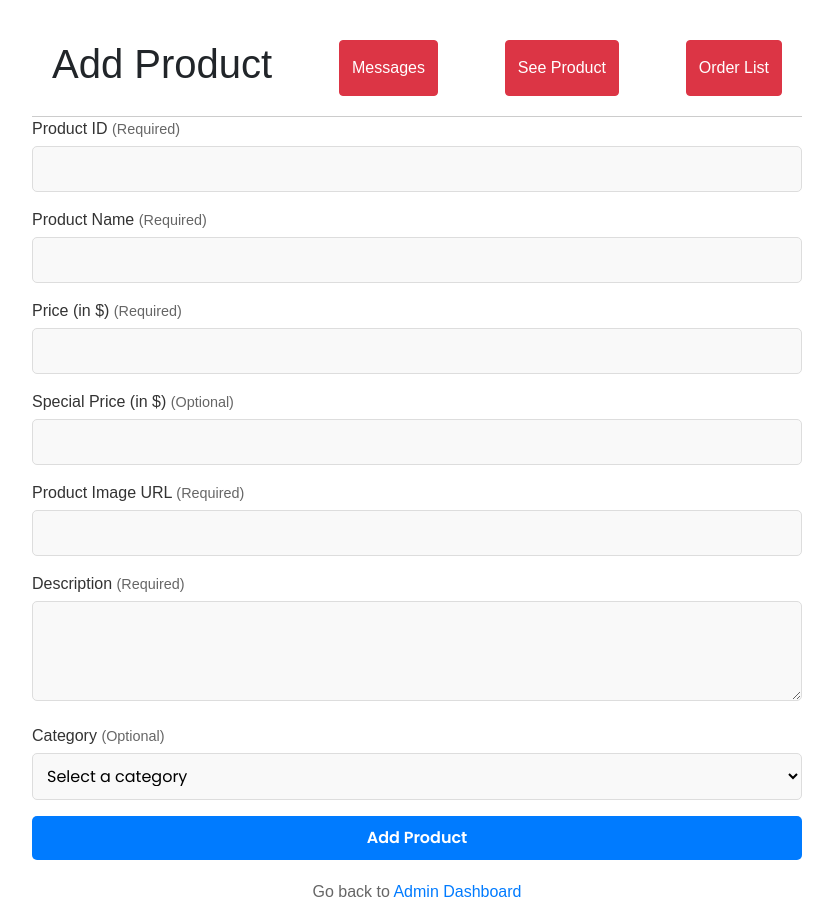
After one commit to ArefinReza/CoffeShop, a PHP site: page /addproduct.html in a window 1280 px wide. The commit adds this page. Shown: the whole page, without its empty margins (223-1056 px from the left). Run offline with PHP 8.4, Linux system fonts and the light colour scheme.

Commit message:
admin file

```diff
--- /dev/null
+++ b/CoffeeShop-Admin/addproduct.html
@@ -0,0 +1,212 @@
+<!DOCTYPE html>
+<html lang="en">
+
+<head>
+    <meta charset="UTF-8">
+    <meta name="viewport" content="width=device-width, initial-scale=1.0">
+    <title>Admin Panel - Add Product</title>
+
+    <!-- Linking Google Fonts and Font Awesome for icons -->
+    <link rel="stylesheet" href="https://cdnjs.cloudflare.com/ajax/libs/font-awesome/5.15.4/css/all.min.css">
+    <link href="https://fonts.googleapis.com/css2?family=Poppins:wght@300;400;500;600&display=swap" rel="stylesheet">
+    <link rel="stylesheet" href="https://stackpath.bootstrapcdn.com/bootstrap/4.5.2/css/bootstrap.min.css">
+
+    <!-- Custom CSS for styling -->
+    <style>
+        body {
+            font-family: Arial, sans-serif;
+            margin: 20px;
+        }
+        .container {
+            max-width: 800px;
+            margin: 0 auto;
+        }
+
+        .sticky-header {
+            position: sticky;
+            top: 0;
+            background-color: #fff;
+            z-index: 1;
+            padding: 20px;
+            border-bottom: 1px solid #ccc;
+        }
+        #admin{
+            display: flex;
+            justify-content: space-between;
+        }
+
+
+        form-group {
+            margin-bottom: 15px;
+        }
+
+        .form-group label {
+            font-weight: 500;
+            display: block;
+            margin-bottom: 5px;
+            color: #333;
+        }
+
+        .form-group input,
+        .form-group textarea,
+        .form-group select {
+            width: 100%;
+            padding: 10px;
+            border: 1px solid #ddd;
+            border-radius: 5px;
+            font-size: 16px;
+            font-family: 'Poppins', sans-serif;
+            background-color: #f9f9f9;
+            transition: 0.3s ease;
+        }
+
+        .form-group input:focus,
+        .form-group textarea:focus,
+        .form-group select:focus {
+            border-color: #007bff;
+            background-color: #fff;
+        }
+
+        .form-group textarea {
+            resize: vertical;
+            height: 100px;
+        }
+
+        .form-group input[type="submit"] {
+            background-color: #007bff;
+            color: #fff;
+            border: none;
+            cursor: pointer;
+            font-weight: 600;
+        }
+
+        .form-group input[type="submit"]:hover {
+            background-color: #0056b3;
+        }
+
+        .form-group input[type="file"] {
+            padding: 3px;
+        }
+
+        .form-group .optional {
+            font-size: 0.9em;
+            color: #666;
+        }
+
+        .form-footer {
+            text-align: center;
+            margin-top: 20px;
+            color: #666;
+        }
+
+        .form-footer a {
+            color: #007bff;
+            text-decoration: none;
+        }
+
+        .form-footer a:hover {
+            text-decoration: underline;
+        }
+    </style>
+</head>
+
+<body>
+
+    <div class="container">
+        <div class="sticky-header" id="admin">
+            <h1>Add Product</h1>
+            <button class="btn btn-danger" onclick="window.location.href='contacts.html'">Messages</button>
+            <button class="btn btn-danger" onclick="window.location.href='allproducts.php'">See Product</button>
+            <button class="btn btn-danger" onclick="window.location.href='index.html'">Order List</button>
+        </div>
+
+        <!-- Success and Error Messages -->
+        <div id="responseMessage"></div>
+
+        <form id="addProductForm" action="addproduct.php" method="POST" enctype="multipart/form-data">
+            <div class="form-group">
+                <label for="product_id">Product ID <span class="optional">(Required)</span></label>
+                <input type="text" id="product_id" name="product_id" required>
+            </div>
+
+            <div class="form-group">
+                <label for="product_name">Product Name <span class="optional">(Required)</span></label>
+                <input type="text" id="product_name" name="product_name" required>
+            </div>
+
+            <div class="form-group">
+                <label for="price">Price (in $) <span class="optional">(Required)</span></label>
+                <input type="number" id="price" name="price" step="0.01" required>
+            </div>
+
+            <div class="form-group">
+                <label for="special_price">Special Price (in $) <span class="optional">(Optional)</span></label>
+                <input type="number" id="special_price" name="special_price" step="0.01">
+            </div>
+
+            <div class="form-group">
+                <label for="image_url">Product Image URL <span class="optional">(Required)</span></label>
+                <input type="text" id="image_url" name="image_url" required>
+            </div>
+
+            <div class="form-group">
+                <label for="description">Description <span class="optional">(Required)</span></label>
+                <textarea id="description" name="description" required></textarea>
+            </div>
+
+            <div class="form-group">
+                <label for="category">Category <span class="optional">(Optional)</span></label>
+                <select id="category" name="category">
+                    <option value="">Select a category</option>
+                    <option value="menu">menu</option>
+                    <option value="product">product</option>
+                </select>
+            </div>
+
+            <div class="form-group">
+                <input type="submit" value="Add Product">
+            </div>
+        </form>
+
+        <div class="form-footer">
+            <p>Go back to <a href="index.html">Admin Dashboard</a></p>
+        </div>
+    </div>
+
+    <script>
+        const form = document.getElementById('addProductForm');
+        const responseMessage = document.getElementById('responseMessage');
+
+        form.addEventListener('submit', function (e) {
+            e.preventDefault();
+
+            const formData = new FormData(form);
+
+            fetch('addproduct.php', {
+                method: 'POST',
+                body: formData
+            })
+                .then(response => response.json())
+                .then(data => {
+                    responseMessage.innerHTML = '';
+                    if (data.success) {
+                        responseMessage.innerHTML = '<div class="alert alert-success">Product added successfully!</div>';
+
+                        // Clear the input fields
+                        form.reset();
+
+                        // Scroll to the top of the page
+                        window.scrollTo({ top: 0, behavior: 'smooth' });
+                    } else {
+                        responseMessage.innerHTML = '<div class="alert alert-danger">Error: ' + data.message + '</div>';
+                    }
+                })
+                .catch(error => {
+                    responseMessage.innerHTML = '<div class="alert alert-danger">Error: ' + error.message + '</div>';
+                });
+        });
+    </script>
+
+</body>
+
+</html>
```
Also changed, not shown: CoffeeShop-Admin/addproduct.php (added, +31 -0 lines), CoffeeShop-Admin/allproducts.php (added, +164 -0 lines), CoffeeShop-Admin/contacts.php (+1 -13 lines), CoffeeShop-Admin/deleteOrder.php (+1 -12 lines), CoffeeShop-Admin/delete_product.php (added, +25 -0 lines), CoffeeShop-Admin/edit_product.php (added, +164 -0 lines), CoffeeShop-Admin/fetchOrders.php (+1 -16 lines), CoffeeShop-Admin/includes/db.php (added, +14 -0 lines).
